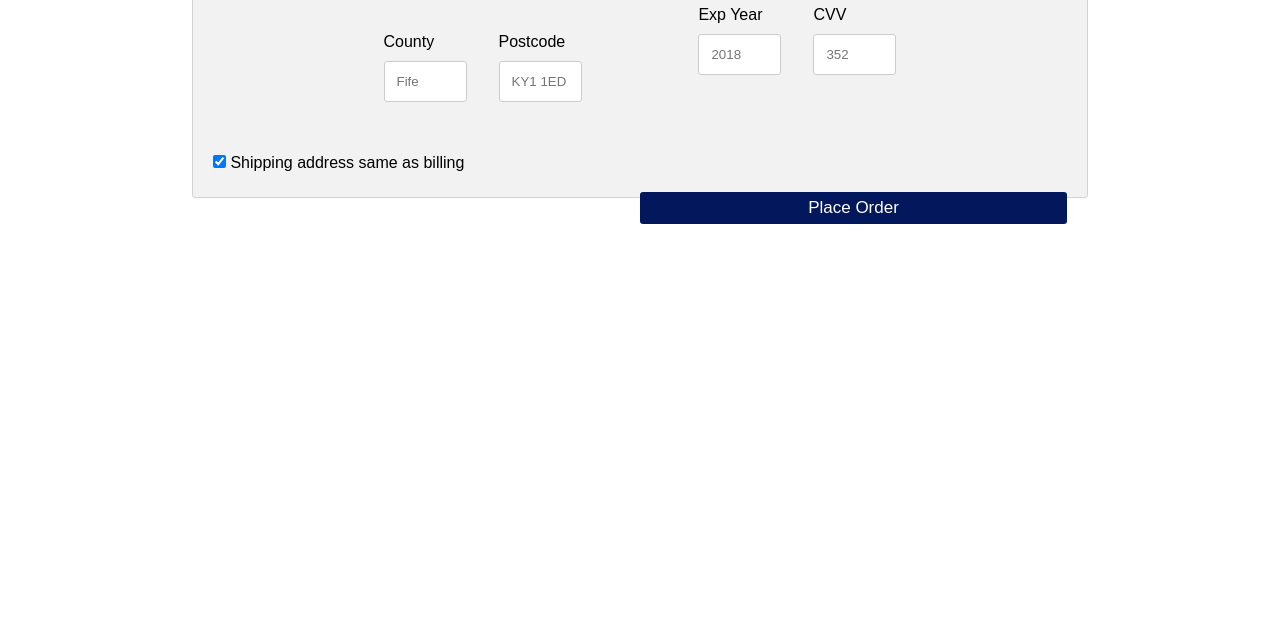
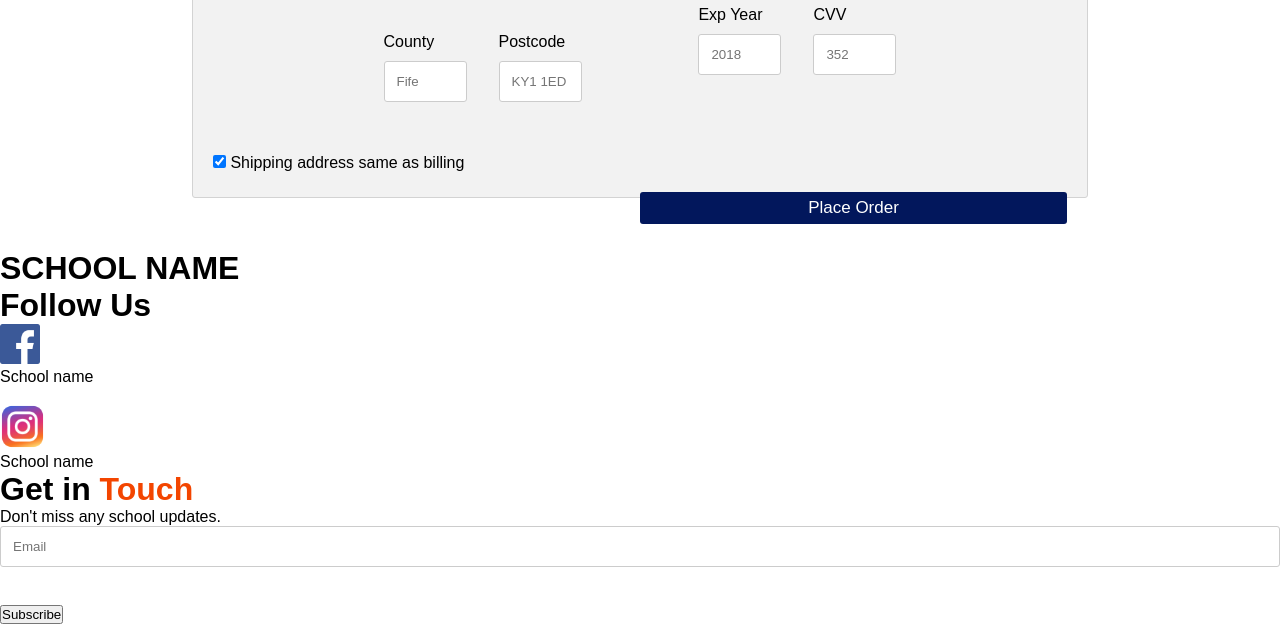
Before and after one commit to Kaiabetes/SchoolShopSite, a plain HTML site: page cart.html in a window 1280 px wide. Shown: the part 612-1236 px from the top of the page. Before the commit the page ends 862 px from the top, so only its background shows below. Drawn offline with nearby package versions, Linux system fonts and the light colour scheme; a script that the page names is missing; files whose address does not match are found by name.

Commit message:
Update cart.html

```diff
--- a/cart.html
+++ b/cart.html
@@ -260,4 +260,29 @@ span.price {
 <script src="src/cart.js"></script>
 <script src="js/main.js"></script>
 <script src="js/result.js"></script>
+
+<footer>
+   <div class="footer-container">
+        <div class="col-1">
+            <h1>SCHOOL NAME</h1>
+        </div>
+
+        <div class="col-2">
+            <h1>Follow Us</h1>
+            <img src="images/facebook-logo.png" width="40px"> <p class="facebook-username">School name</p>
+            <br>
+            <img src="images/instagram-logo.png" width="45px"> <p class="instagram-username">School name</p>
+        </div>
+
+        <div class="col-3">
+            <h1>Get in <span style="color: #f34500">Touch</span></h1>
+            <p>Don't miss any school updates.</p>
+            <form action="#" class="form" method="post" novalidate="true" _lpchecked="1">
+                <input type="text" name="EMAIL" class="form-input" placeholder="Email">
+                <br><br>
+                <button class="subscribe-button" type="submit">Subscribe</button>
+            </form>
+        </div>
+   </div>
+</footer>
 </html>
```
